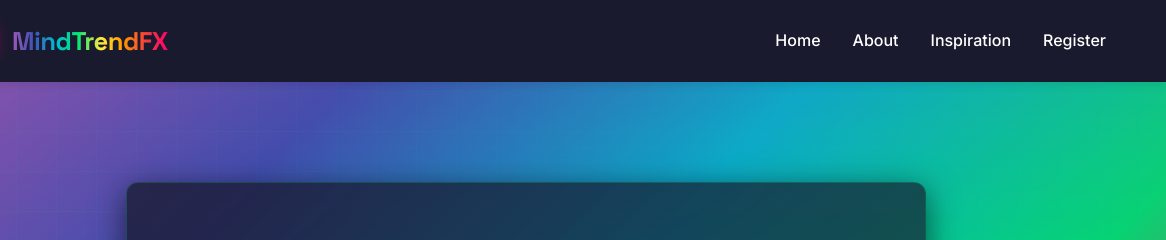
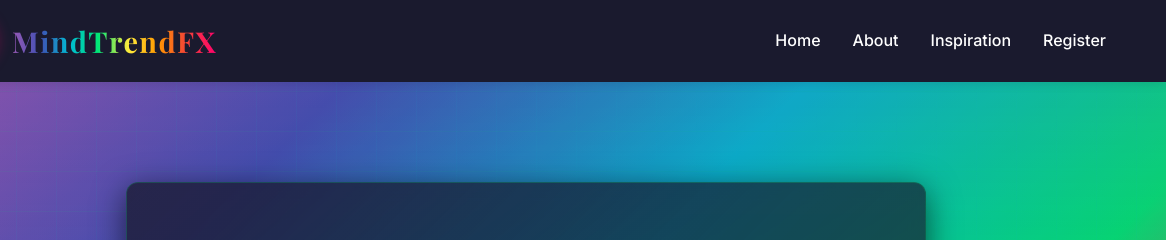
Before and after one commit to mindtrendfx/MindTrendFX, a website: page index.html in a window 1280 px wide. Shown: the top 240 px of the page, 114-1280 px from the left. Drawn offline with nearby package versions, Linux system fonts and the light colour scheme.

Commit message:
style: Update MindTrendFX brand font to Playfair Display
- Change logo font from Space Grotesk to Playfair Display (elegant serif)
- Increase font size from 1.6rem to 1.8rem for prominence
- Add letter-spacing (0.05em) for refined, luxury appearance
- Maintain rainbow gradient text effect for visual impact
- Add Playfair Display font weights (600, 700, 800) to Google Fonts import
- Creates sophisticated, premium brand presence perfect for fintech

```diff
--- a/css/style.css
+++ b/css/style.css
@@ -83,8 +83,10 @@ h1, h2, h3, h4, h5, h6 {
 
 .logo h1 {
     color: var(--white);
-    font-size: 1.6rem;
+    font-family: 'Playfair Display', Georgia, serif;
+    font-size: 1.8rem;
     font-weight: 700;
+    letter-spacing: 0.05em;
     background: linear-gradient(90deg, var(--vibgyor-violet) 0%, var(--vibgyor-indigo) 14%, var(--vibgyor-blue) 28%, var(--vibgyor-green) 42%, var(--vibgyor-yellow) 57%, var(--vibgyor-orange) 71%, var(--vibgyor-red) 85%, var(--secondary-color) 100%);
     -webkit-background-clip: text;
     -webkit-text-fill-color: transparent;
--- a/index.html
+++ b/index.html
@@ -6,10 +6,10 @@
     <title>MindTrendFX - Learn Stock Market Trading</title>
     <link rel="stylesheet" href="css/style.css">
     <link rel="stylesheet" href="https://cdnjs.cloudflare.com/ajax/libs/font-awesome/6.4.0/css/all.min.css">
-    <!-- Google Fonts: Space Grotesk (headings) & Inter (body) -->
+    <!-- Google Fonts: Playfair Display (brand), Space Grotesk (headings) & Inter (body) -->
     <link rel="preconnect" href="https://fonts.googleapis.com">
     <link rel="preconnect" href="https://fonts.gstatic.com" crossorigin>
-    <link href="https://fonts.googleapis.com/css2?family=Space+Grotesk:wght@400;500;600;700&family=Inter:wght@300;400;500;600;700&display=swap" rel="stylesheet">
+    <link href="https://fonts.googleapis.com/css2?family=Playfair+Display:wght@600;700;800&family=Space+Grotesk:wght@400;500;600;700&family=Inter:wght@300;400;500;600;700&display=swap" rel="stylesheet">
 </head>
 <body>
     <!-- Navigation -->
```
